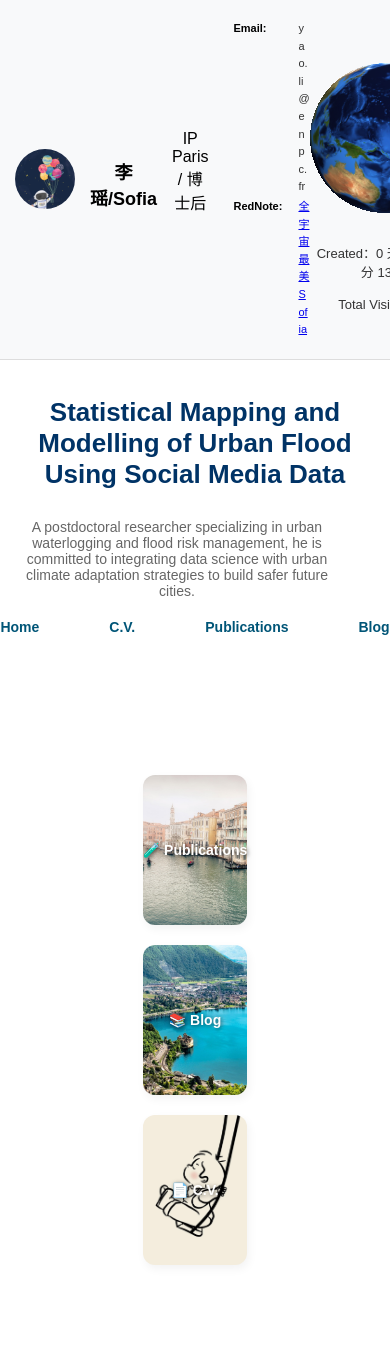
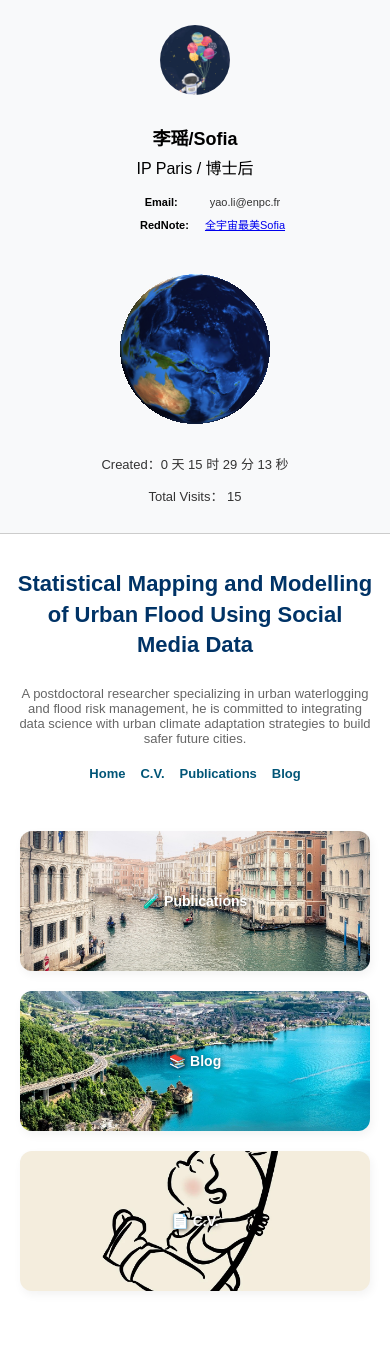
Before and after one commit to imanzhiyu/sofia, a Flask app: page / in a window 390 px wide. Run offline with Flask 3, Linux system fonts and the light colour scheme.

Commit message:
viewmobile

```diff
--- a/static/css/mobile_styles.css
+++ b/static/css/mobile_styles.css
@@ -2,111 +2,151 @@
  * @FilePath: static/css/mobile_styles.css
  * @Author: Joel
  * @Date: 2025-08-01 15:28:04
- * @LastEditTime: 2025-08-01 15:33:20
+ * @LastEditTime: 2025-08-01 17:27:40
  * @Description: 移动端
  */
-/* 手机端响应式布局 */
+
+/* 优化移动端布局：适配 ≤ 768px 设备 */
 @media screen and (max-width: 768px) {
-  /* 主容器变成竖排 */
+
+  /* 整体容器纵向排列 */
   .home-container {
     flex-direction: column;
     height: auto;
     overflow: visible;
+    padding: 0;
   }
 
-  /* 左侧栏变宽、变高，边框改为底部 */
+  /* 左侧面板样式调整 */
   .left-panel {
     width: 100%;
     height: auto;
-    padding: 20px 15px;
     border-right: none;
-    border-bottom: 1px solid #ddd;
+    border-bottom: 1px solid #ccc;
+    padding: 15px;
     display: flex;
-    flex-direction: row;
-    justify-content: space-between;
+    flex-direction: column;
+    align-items: center;
+    text-align: center;
+  }
+
+  /* 头像缩小、居中 */
+  .avatar {
+    width: 70px;
+    height: 70px;
+    margin-bottom: 10px;
+  }
+
+  /* 名字/地点等信息垂直显示 */
+  .profile-box {
+    margin: 10px 0;
+  }
+
+  .name {
+    font-size: 20px;
+  }
+
+  .location {
+    font-size: 14px;
+  }
+
+  /* 联系方式调整为垂直显示 */
+  .contact-info-horizontal {
+    flex-direction: column;
+    gap: 5px;
+    font-size: 12px;
     align-items: center;
   }
 
-  /* 头像和文字横向排列 */
-  .profile-box {
-    margin-bottom: 0;
-    display: flex;
-    align-items: center;
-    gap: 15px;
-  }
-  .avatar {
-    width: 60px;
-    height: 60px;
-    margin-bottom: 0;
+  /* 地球图缩小并居中 */
+  canvas {
+    max-width: 100%;
+    height: auto !important;
+    margin: 0 auto;
+    display: block;
   }
 
-  /* 联系方式改成竖排，字体变小 */
-  .contact-info-horizontal {
-    display: flex;
-    flex-direction: column;
-    gap: 2px;
-    margin-left: 10px;
-    font-size: 12px;
-  }
-
-  /* 右侧主面板全宽，自动高度 */
+  /* 主内容面板全宽，内容居中 */
   .main-panel {
     width: 100%;
     height: auto;
     padding: 20px 15px;
     overflow: visible;
+    text-align: center;
   }
 
-  /* 页面标题字体调整 */
   .headline {
-    font-size: 26px;
+    font-size: 22px;
+    line-height: 1.4;
   }
+
   .subtext {
     font-size: 14px;
-    max-width: 90%;
+    margin-top: 10px;
   }
 
-  /* 模块卡片竖排，铺满宽度 */
-  .module-grid {
-    flex-direction: column;
-    gap: 20px;
-    margin: 40px auto;
+  /* 导航栏横向排列，适合手机触控 */
+  .nav-buttons {
+    display: flex;
+    gap: 15px;
+    margin-bottom: 20px;
+}
+
+  #nav-buttons {
+    position: static;
+    display: flex;
+    justify-content: center;
+    gap: 15px;
+    margin: 20px 0;
   }
-  .module-card {
-    width: 100%;
-    height: 150px;
+
+  #nav-buttons button {
+    padding: 6px 12px;
     font-size: 14px;
   }
 
-  /* 导航按钮调整到页面底部居中 */
-  #nav-buttons {
-    position: fixed;
-    bottom: 10px;
-    right: 50%;
-    transform: translateX(50%);
-    flex-direction: row;
-    gap: 10px;
-    background: rgba(11, 12, 16, 0.85);
-    padding: 8px 15px;
-    border-radius: 25px;
-    z-index: 1000;
+  /* 模块卡片全宽竖排 */
+  .module-grid {
+    flex-direction: column;
+    align-items: center;
+    gap: 20px;
+    margin-top: 30px;
   }
 
-  #nav-buttons button {
-    padding: 0.5rem 0.8rem;
-    font-size: 0.8rem;
+  .module-card {
+    width: calc(100vw - 40px);
+    max-width: 600px;
+    height: 140px;
+    margin: 0 auto;
+    padding: 20px;
+    font-size: 14px;
+    box-sizing: border-box;
+  }
+
+  .card-title {
+    font-size: 16px;
+  }
+
+  .card-meta, .card-summary {
+    font-size: 13px;
   }
 }
 
-/* 更小屏幕字体进一步调整 */
+/* 更小屏幕适配 */
 @media screen and (max-width: 400px) {
+  .name {
+    font-size: 18px;
+  }
+
+  .subtext {
+    font-size: 13px;
+  }
+
   .nav-link {
-    font-size: 14px;
+    font-size: 13px;
   }
+
   .contact-info-horizontal {
     font-size: 11px;
   }
-  .name {
-    font-size: 18px;
-  }
 }
--- a/static/css/styles.css
+++ b/static/css/styles.css
@@ -1,8 +1,8 @@
 /**
- * @FilePath: nature/personal_page/static/css/styles.css
+ * @FilePath: static/css/styles.css
  * @Author: Joel
  * @Date: 2025-07-30 14:57:44
- * @LastEditTime: 2025-08-01 14:17:24
+ * @LastEditTime: 2025-08-01 17:06:07
  * @Description: 样式
  */
 /*全局默认*/
@@ -10,6 +10,7 @@ html, body {
     margin: 0;
     padding: 0;
     height: 100%;
+    overflow-x: hidden
 }
 
 /* 公共通用样式 */
@@ -144,7 +145,7 @@ body.content-page {
     justify-content: space-between;
     align-items: center;
     background: #ffffff;
-    overflow-y: auto;
+    overflow: hidden;
 }
 
 .headline {
--- a/templates/layout.html
+++ b/templates/layout.html
@@ -2,7 +2,7 @@
  * @FilePath: templates/layout.html
  * @Author: Joel
  * @Date: 2025-07-30 15:01:28
- * @LastEditTime: 2025-08-01 15:32:51
+ * @LastEditTime: 2025-08-01 17:07:09
  * @Description: 母版模版
  -->
 <!DOCTYPE html>
```
Also changed, not shown: db/site.db.
